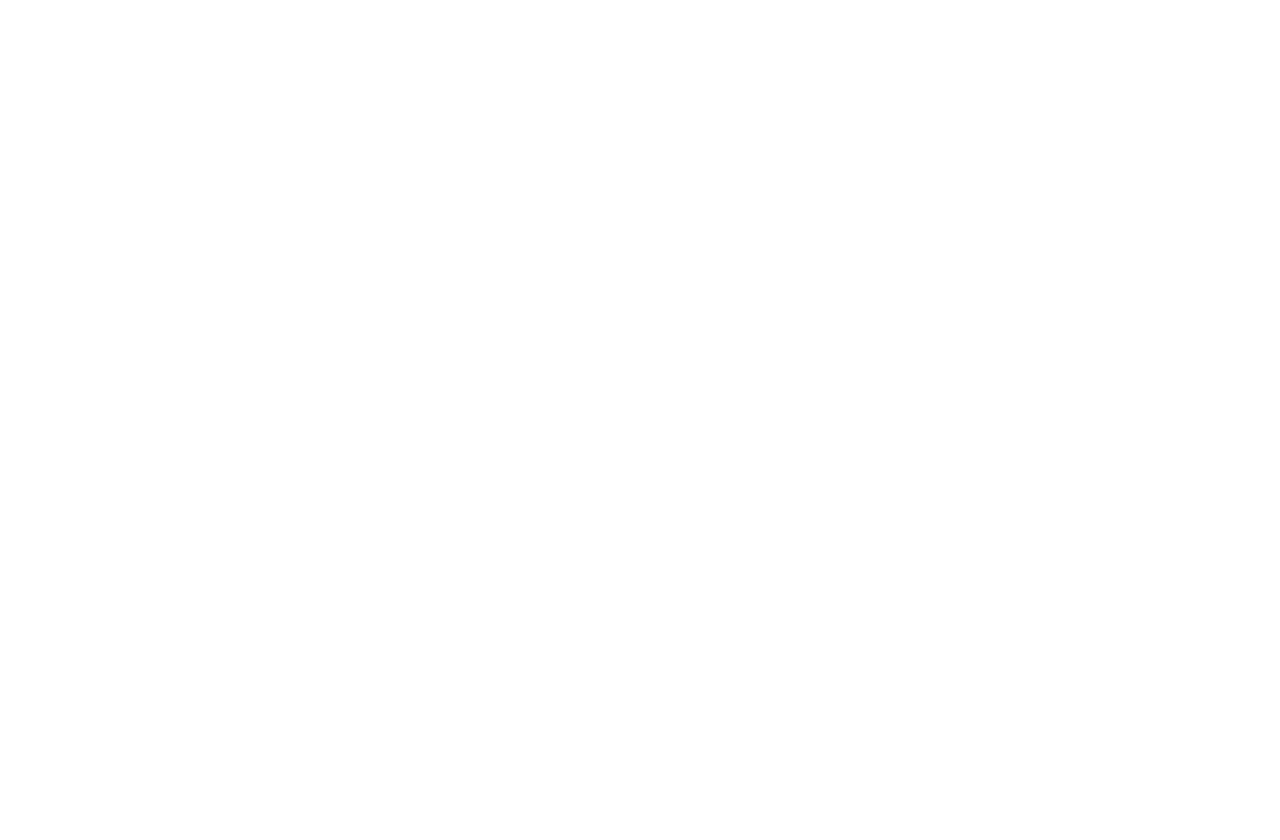
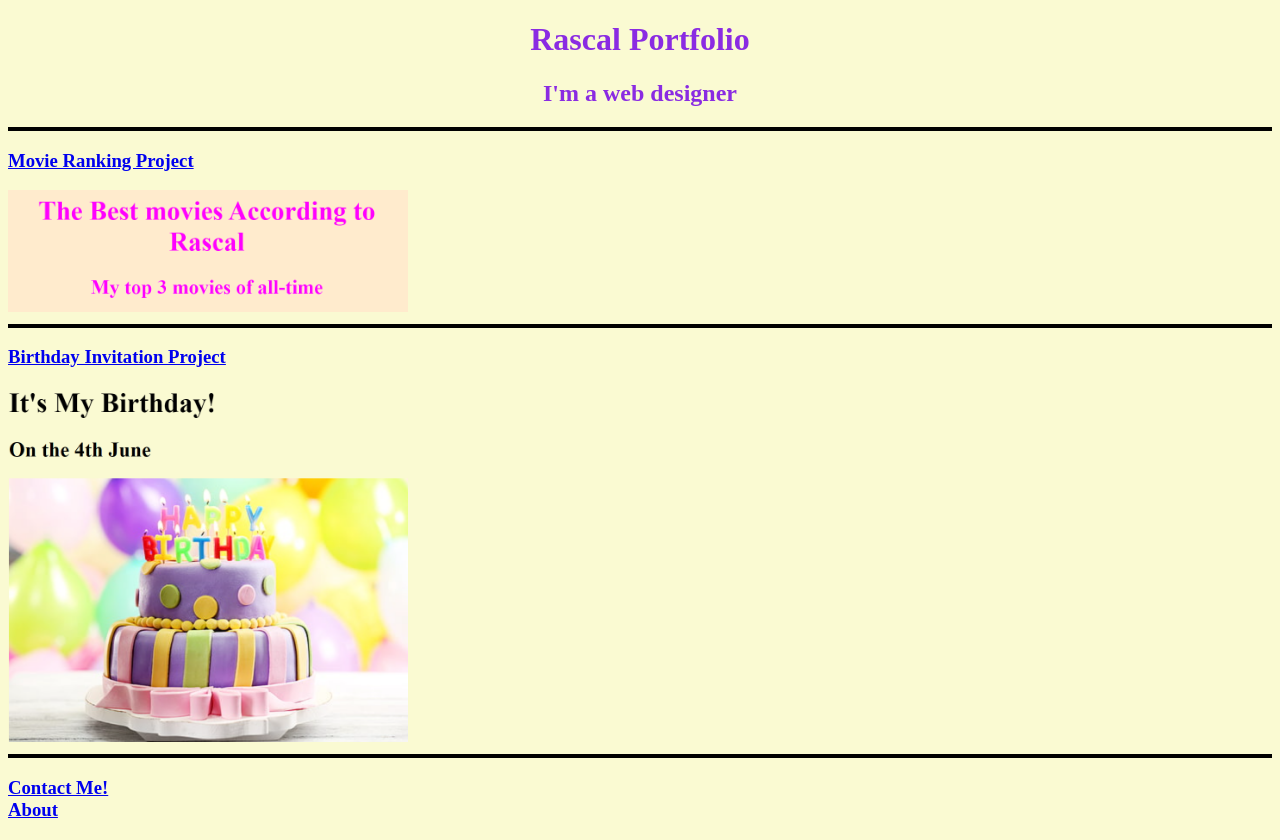
Before and after one commit to 69rascal/html.portfolio, a plain HTML site: page index.html in a window 1280 px wide. Before the commit the page ends 800 px from the top, so only its background shows below. Drawn offline with Linux system fonts and the light colour scheme.

Commit message:
Add files via upload

```diff
--- a/index.html
+++ b/index.html
@@ -1,4 +1,24 @@
 <!-- TODO 1: Create the HTML Boilerplate -->
+<!DOCTYPE html>
+<html lang="en">
+    <head>
+        <meta charset="UTF-8">
+        <title>My Portfolio</title>
+    </head>
+    <body bgcolor="lightgoldenrodyellow">
+        <h1 style="color: blueviolet; text-align: center;">Rascal Portfolio</h1>
+        <h2 style="color: blueviolet; text-align: center;">I'm a web designer</h2>
+        <hr size="4"; color="black">
+        <a href="./public/movie project.html"><h3>Movie Ranking Project</h3><img src="./public/best movies.PNG"size:(max width="400px")/> </a>
+        <hr size="4"; color="black">
+        <a href="./public/birthday rascal.html"><h3>Birthday Invitation Project</h3><img src="./public/birthday.PNG"size:(max width="400px")/> </a>
+        <hr size="4"; color="black">
+
+        <h3><style></style><a href="./public/contact.html">Contact Me!</a>
+        <br>
+        <a href="./public/about.html">About</a></h3>
+    </body>
+</html>
 
 <!-- TODO 2: Add Your previous projects' HTML into the public folder -->
 
```
